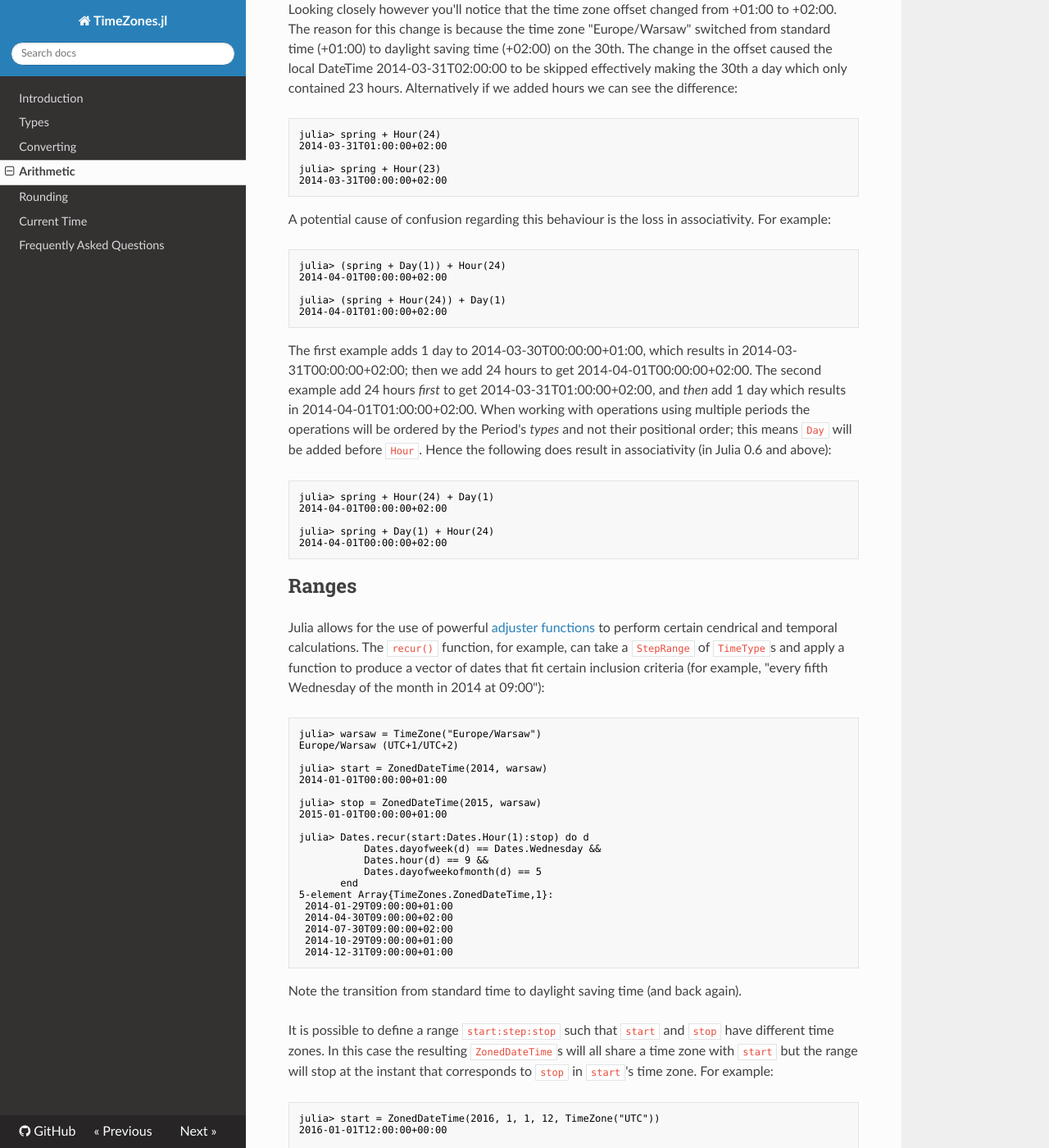
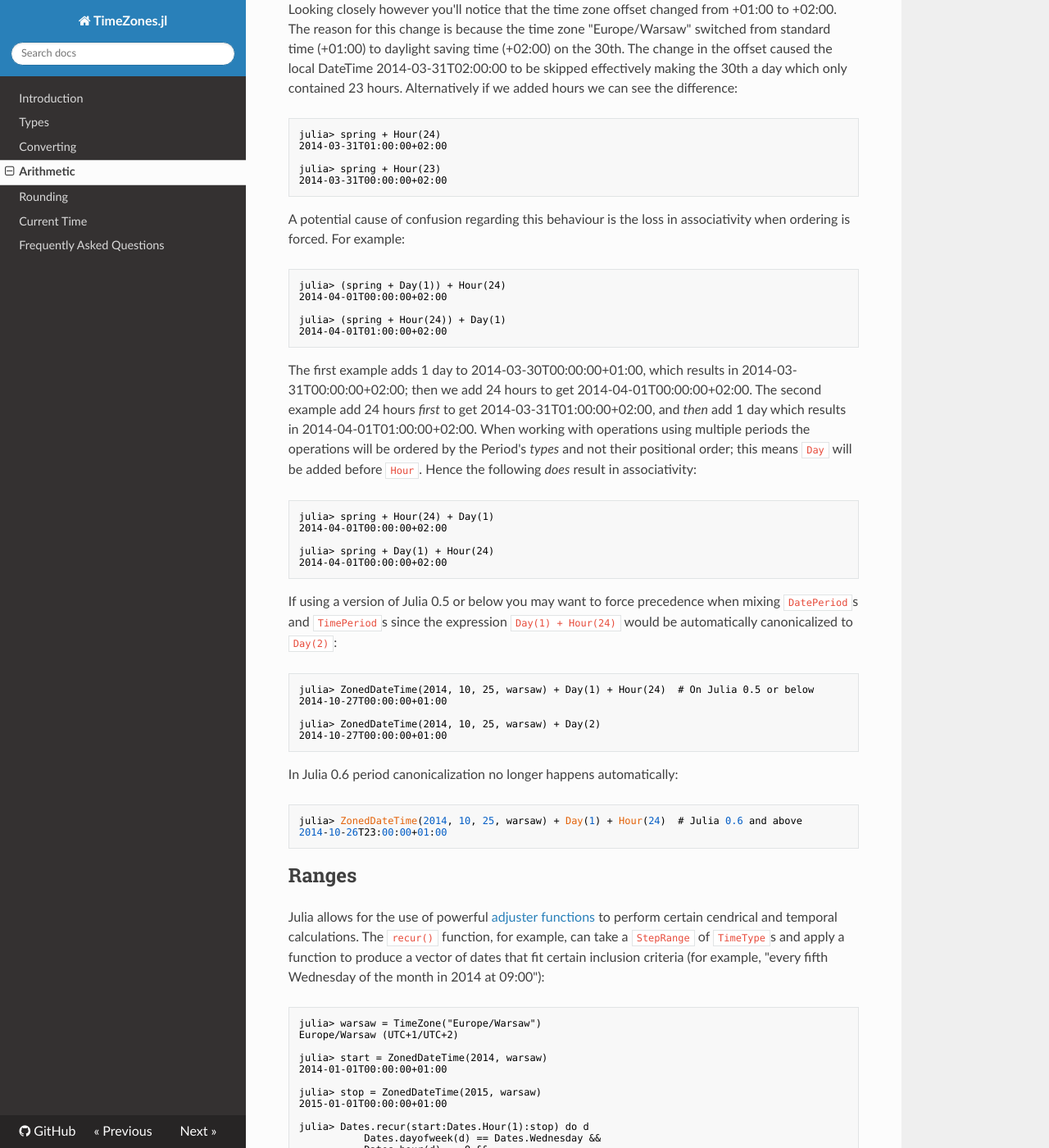
Before and after one commit to JuliaTime/TimeZones.jl, an MkDocs documentation site: the page built from docs/arithmetic.md, in a window 1280 px wide and 1400 px high, scrolled down 435 px. Shown: the whole window at 82% size. Built offline with MkDocs 1.6.1, drawn with Linux system fonts in a browser that asks for light colours; nearby versions of some CDN libraries; old or Windows-style settings are respelled for this version of MkDocs.

Commit message:
Document effects of automatic canonicalization

````diff
--- a/docs/arithmetic.md
+++ b/docs/arithmetic.md
@@ -25,7 +25,7 @@
 2014-03-31T00:00:00+02:00
 ```
 
-A potential cause of confusion regarding this behaviour is the loss in associativity. For example:
+A potential cause of confusion regarding this behaviour is the loss in associativity when ordering is forced. For example:
 
 ```julia
 julia> (spring + Day(1)) + Hour(24)
@@ -43,6 +43,23 @@
 
 julia> spring + Day(1) + Hour(24)
 2014-04-01T00:00:00+02:00
+```
+
+If using a version of Julia 0.5 or below you may want to force precedence when mixing `DatePeriod`s and `TimePeriod`s since the expression `Day(1) + Hour(24)` would be automatically canonicalized to `Day(2)`:
+
+```julia
+julia> ZonedDateTime(2014, 10, 25, warsaw) + Day(1) + Hour(24)  # On Julia 0.5 or below
+2014-10-27T00:00:00+01:00
+
+julia> ZonedDateTime(2014, 10, 25, warsaw) + Day(2)
+2014-10-27T00:00:00+01:00
+```
+
+In Julia 0.6 period canonicalization no longer happens automatically:
+
+```
+julia> ZonedDateTime(2014, 10, 25, warsaw) + Day(1) + Hour(24)  # Julia 0.6 and above
+2014-10-26T23:00:00+01:00
 ```
 
 ## Ranges
````
Also changed, not shown: other parts of docs/arithmetic.md (+1 -1 lines), 1 other file.
